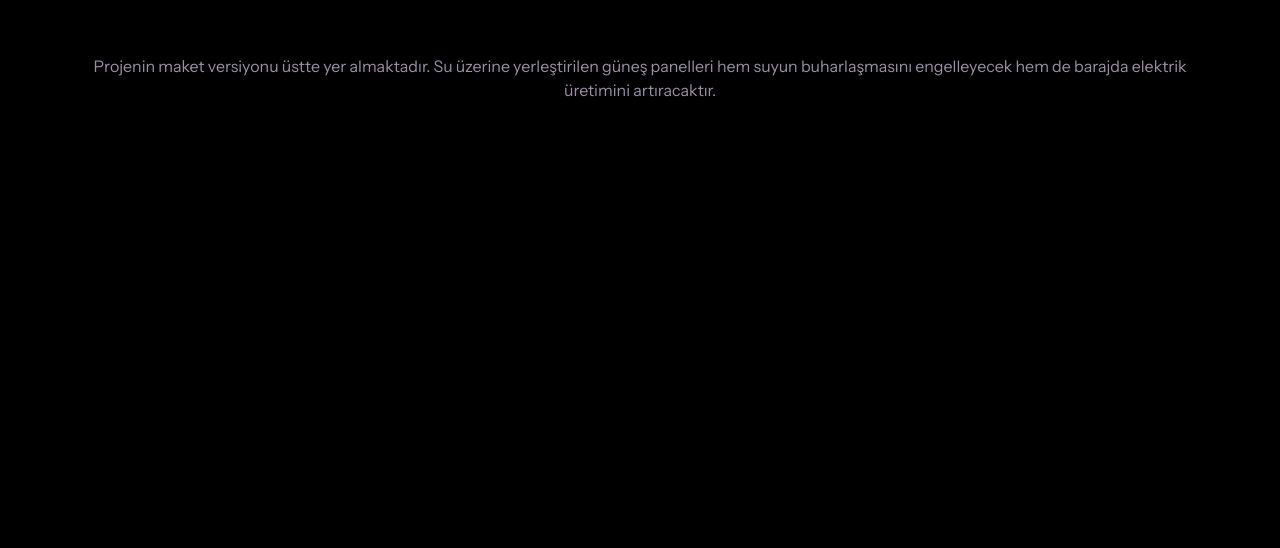
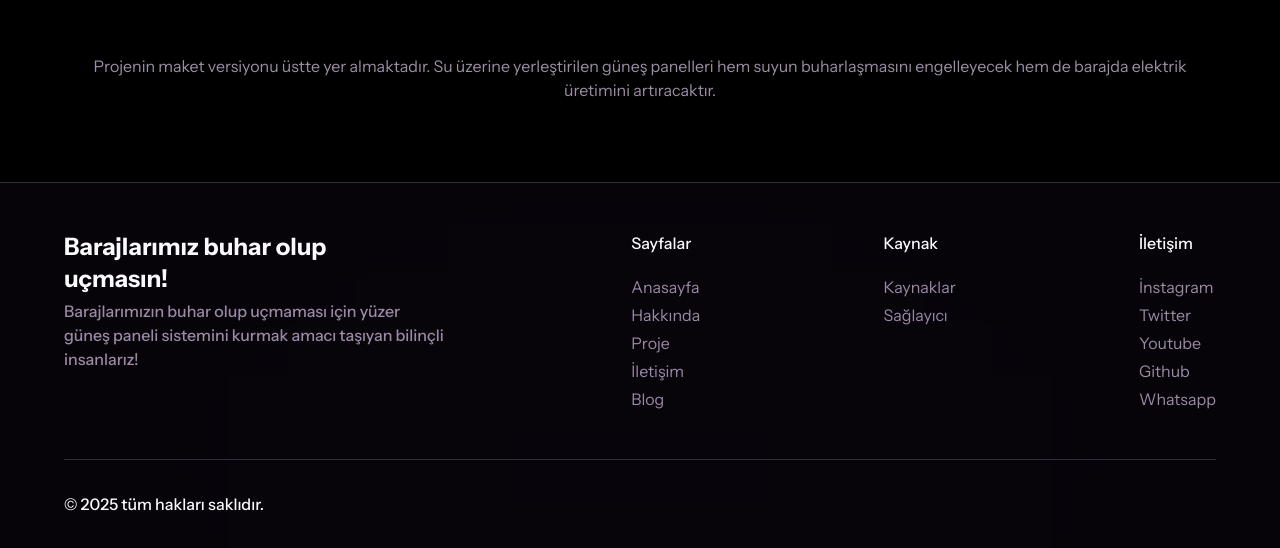
Before and after one commit to YunusEmre577/tubitak-project, a Next.js app: page /project in a window 1280 px wide. Shown: the part 2711-3259 px from the top of the page. Before the commit the page ends 2893 px from the top, so only its background shows below. Built offline with nearby package versions, Linux system fonts and the light colour scheme.

Commit message:
add footer.tsx

```diff
--- a/app/project/page.tsx
+++ b/app/project/page.tsx
@@ -3,6 +3,7 @@ import Header from '@/components/general/Header'
 import React from 'react'
 import { BluredPage } from '../../components/ui/BluredPage';
 import Heading from '../../components/ui/Heading';
+import Footer from '@/components/general/Footer';
 
 export default function page() {
   return (
@@ -30,6 +31,8 @@ export default function page() {
               <p className='text-muted'>Projenin maket versiyonu üstte yer almaktadır. Su üzerine yerleştirilen güneş panelleri hem suyun buharlaşmasını engelleyecek hem de barajda elektrik üretimini artıracaktır.</p>
             </div>
         </section>
+
+        <Footer />
     </main>
   )
 }
```
